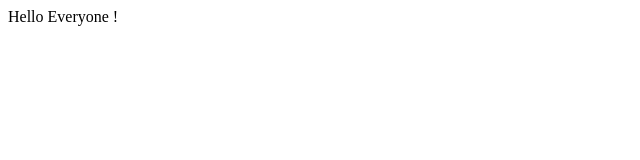
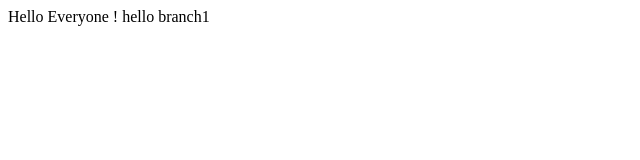
Before and after one commit to sudesh345/test-41, a plain HTML site: page index.html in a window 1280 px wide. Shown: the whole page, without its empty margins (0-640 px from the left). Drawn offline with Linux system fonts and the light colour scheme.

Commit message:
branch1 commit

```diff
--- a/index.html
+++ b/index.html
@@ -7,5 +7,6 @@
 </head>
 <body>
     Hello Everyone !
+    hello branch1
 </body>
 </html>
```
